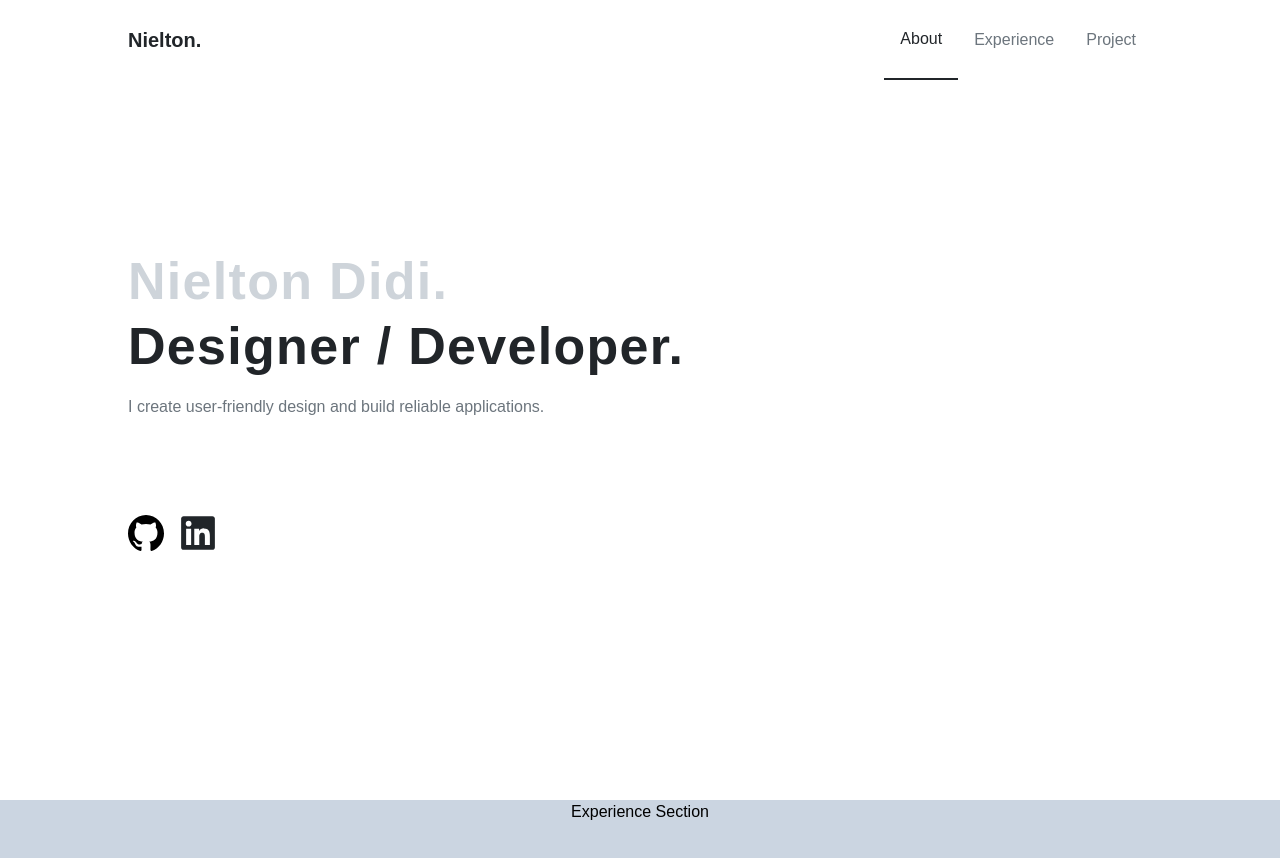
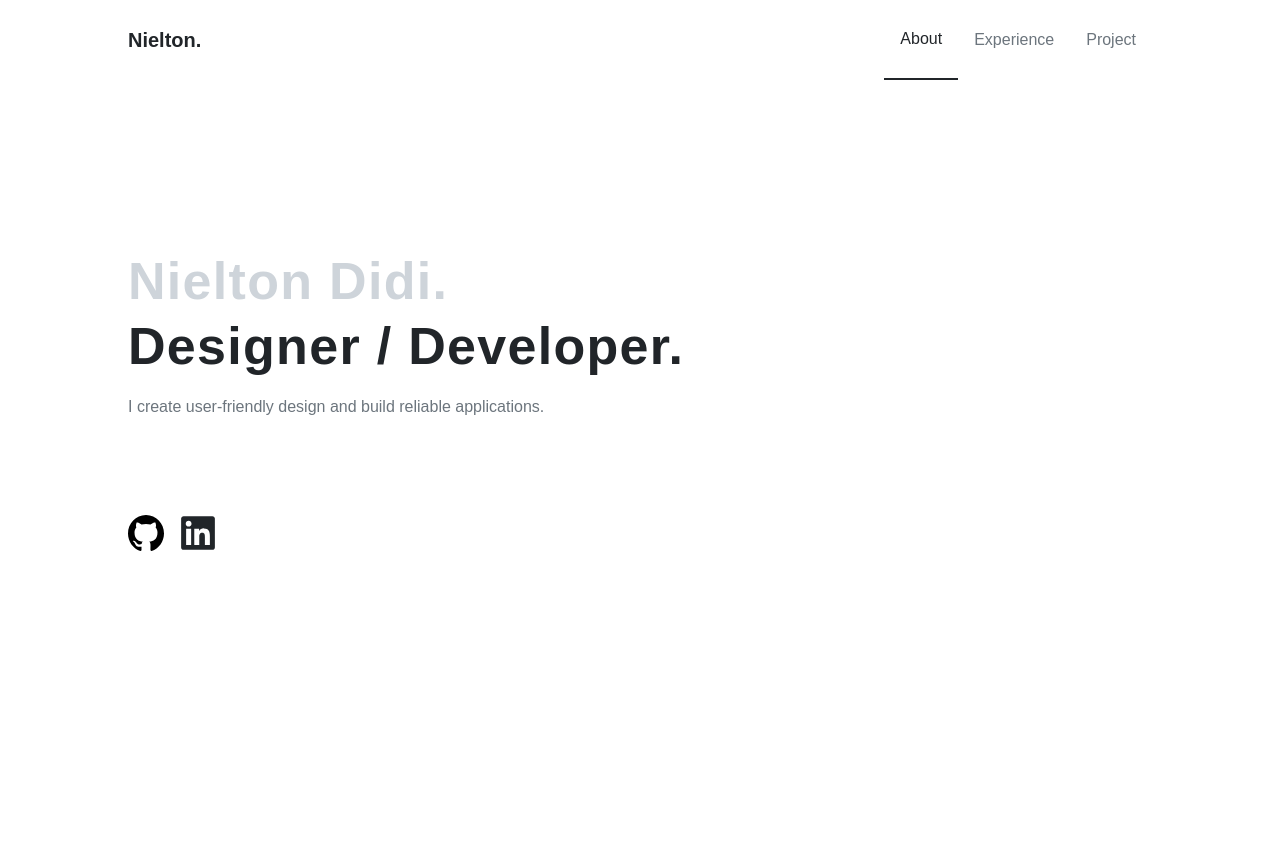
Before and after one commit to nielton-didi/portfolio-v2, a SvelteKit app: page / in a window 1280 px wide. Shown: the top 858 px of the page. After the commit the page ends 800 px from the top, so only its background shows below. Built offline with nearby package versions, Linux system fonts and the light colour scheme; a web font is replaced by a local one.

Commit message:
feat: hide scrollbar

```diff
--- a/src/app.css
+++ b/src/app.css
@@ -129,8 +129,42 @@
 }
 
 html,
-body{
+body {
 	width: 100dvw;
-	overflow-x: hidden;
+	height: 100dvh;
+	overflow: hidden;
 	scroll-behavior: smooth;
 }
+
+::-webkit-scrollbar {
+	display: none;
+	width: 4px; /* Set a consistent width for the vertical scrollbar */
+	height: 4px; /* Set a consistent height for the horizontal scrollbar */
+}
+
+::-webkit-scrollbar-thumb {
+	display: none;
+	background-color: #626262; /* Custom thumb color */
+	border-radius: 50px; /* Rounded corners for the scrollbar thumb */
+}
+
+::-webkit-scrollbar-track {
+	display: none;
+	background: transparent; /* Transparent scrollbar track */
+}
+
+@keyframes fadeInUp {
+	from {
+		opacity: 0;
+		transform: translateY(20px);
+	}
+	to {
+		opacity: 1;
+		transform: translateY(0);
+	}
+}
+
+.animated-li {
+	opacity: 0; /* Start hidden */
+	animation: fadeInUp 0.8s ease-in-out forwards;
+}
```
